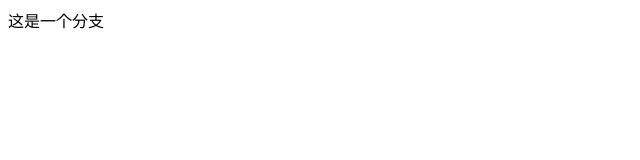
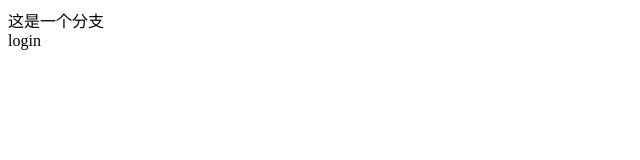
Before and after one commit to juanZJ/demo1, a plain HTML site: page index.html in a window 1280 px wide. Shown: the full height of the page, 0-640 px from the left. Drawn offline with Linux system fonts and the light colour scheme.

Commit message:
完成了登录功能

```diff
--- a/index.html
+++ b/index.html
@@ -6,5 +6,6 @@
 </head>
 <body>
 	<div>这是一个分支</div>
+	<div>login</div>
 </body>
 </html>
```
